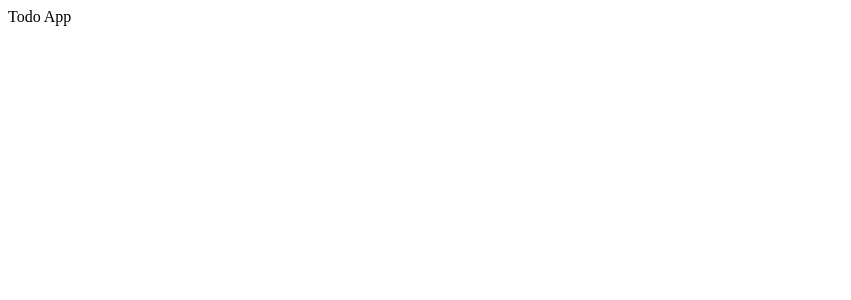
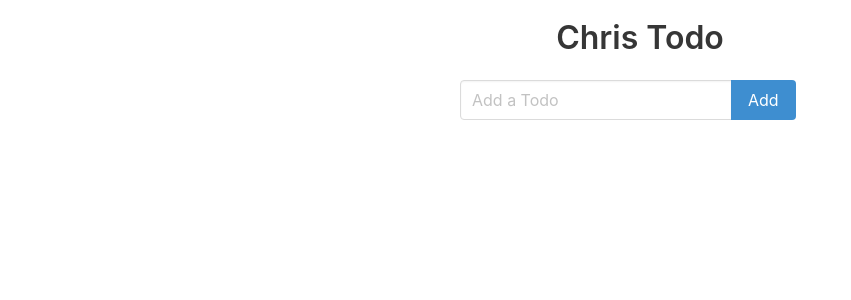
Before and after one commit to ChrisDickreuter/vue3-firebase9-tutorial, a Vue app: page / in a window 1280 px wide. Shown: the top 300 px of the page, without its empty margins (0-851 px from the left). Built offline with nearby package versions, Linux system fonts and the light colour scheme.

Commit message:
Implemented add Todo and Style

```diff
--- a/src/App.vue
+++ b/src/App.vue
@@ -1,3 +1,28 @@
 <template>
-  Todo App
+  <div class="chris-todo">
+    <div class="title has-text-centered">
+      Chris Todo
+    </div>
+
+    <div class="field has-addons">
+      <div class="control">
+        <input class="input" type="text" placeholder="Add a Todo">
+      </div>
+      <div class="control">
+        <a class="button is-info">
+          Add
+        </a>
+      </div>
+    </div>
+  </div>
 </template>
+
+<style>
+@import 'bulma/css/bulma.min.css';
+
+.chris-todo {
+  max-width: 400px;
+  padding: 20px;
+  margin: 0 auto;
+}
+</style>
```
